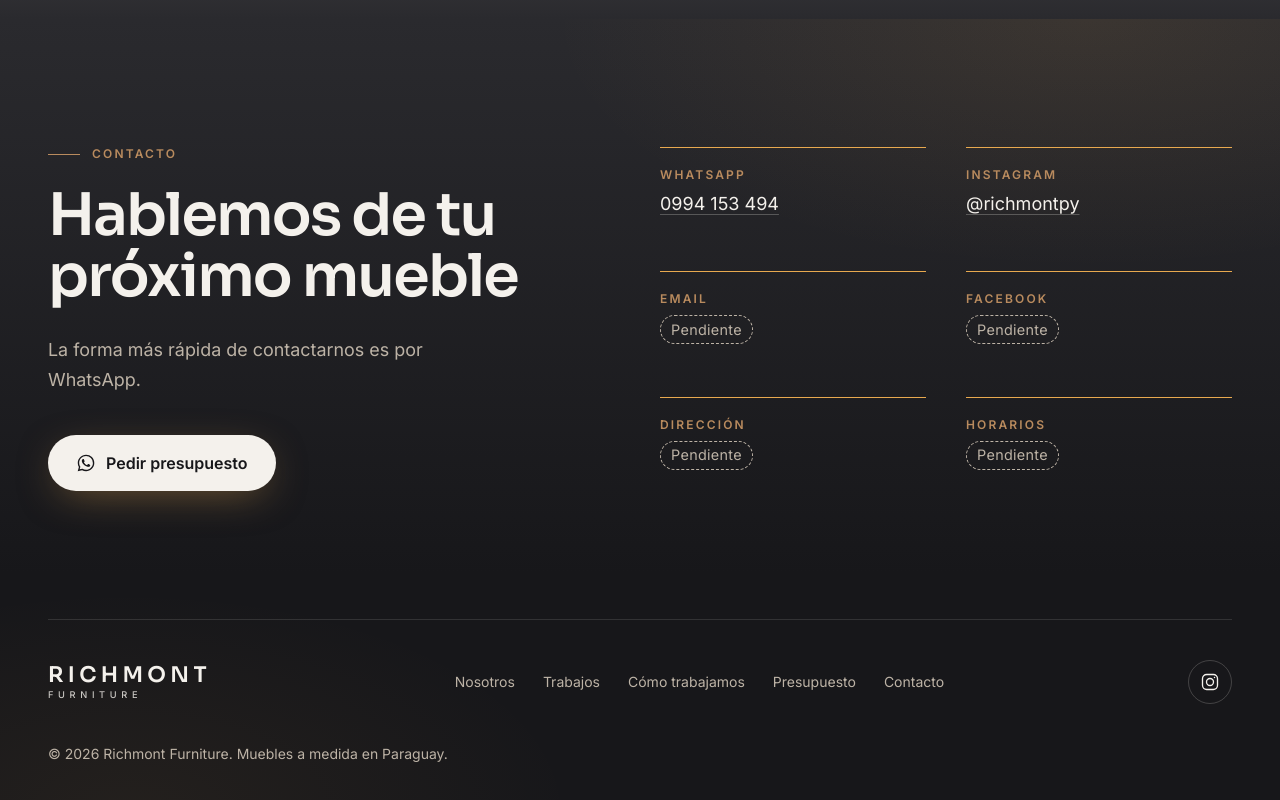
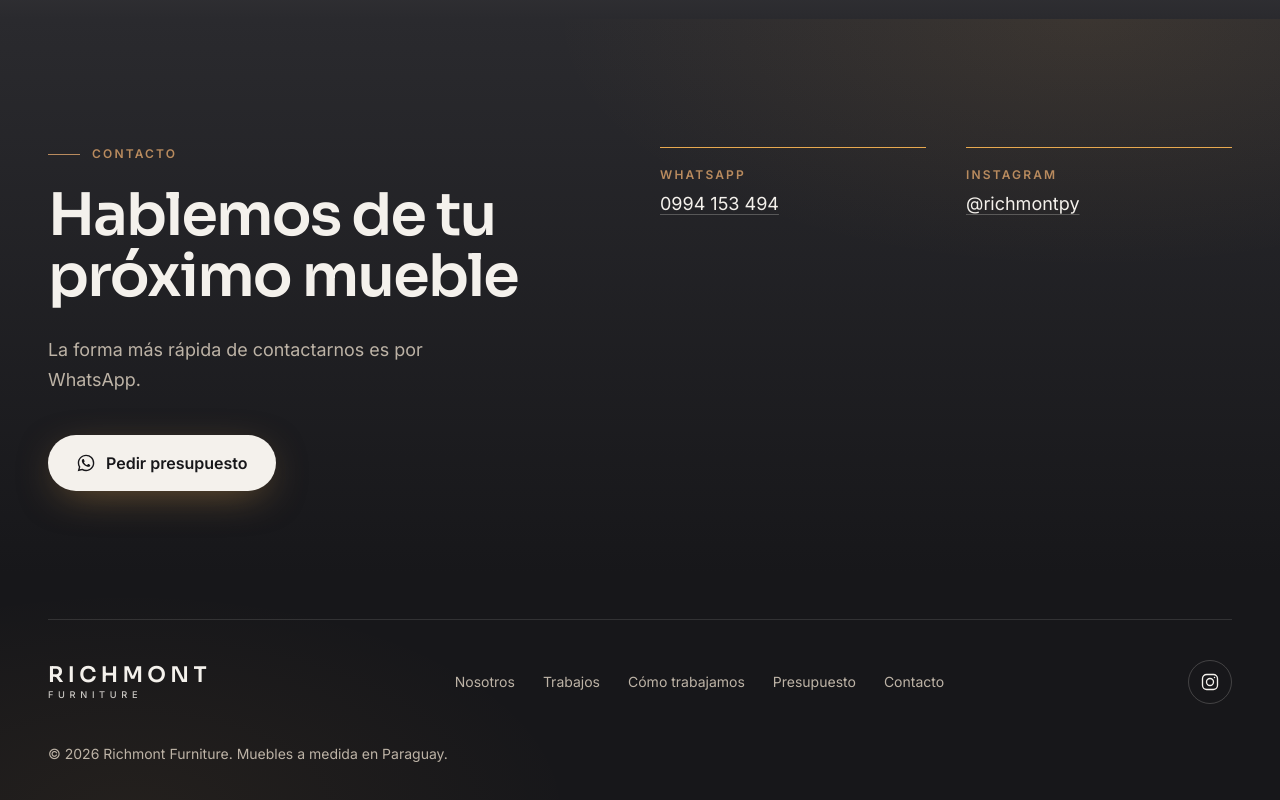
Before and after one commit to KratosNub777/RICHMONT, a Next.js app: page / in a window 1280 px wide. Shown: the part 7536-8336 px from the top of the page. Built offline with nearby package versions, Linux system fonts and the light colour scheme; no server answers.

Commit message:
Ocultar los datos de contacto sin información

```diff
--- a/components/Contacto.tsx
+++ b/components/Contacto.tsx
@@ -1,7 +1,7 @@
 import { contacto, contactoTextos, hero, linkInstagram, linkWhatsapp, marca, navegacion } from "@/data/sitio";
 import { Magnetico, Revelar, TituloRevelado } from "./movimiento";
 import LineaQueSeDibuja from "./LineaQueSeDibuja";
-import { Etiqueta, IconoInstagram, IconoWhatsapp, Logo, Marcador } from "./ui";
+import { Etiqueta, IconoInstagram, IconoWhatsapp, Logo } from "./ui";
 
 type Dato = { titulo: string; valor: string | null; href?: string; externo?: boolean };
 
@@ -14,6 +14,7 @@ export default function Contacto() {
     { titulo: "Dirección", valor: [contacto.direccion, contacto.ciudad].filter(Boolean).join(", ") || null },
     { titulo: "Horarios", valor: contacto.horarios },
   ];
+  const datosDisponibles = datos.filter((dato) => dato.valor?.trim());
 
   return (
     <footer id="contacto" aria-labelledby="titulo-contacto" className="fondo-oscuro relative text-hueso">
@@ -45,18 +46,14 @@ export default function Contacto() {
             </Revelar>
           </div>
 
-          <ul className="grid gap-x-10 gap-y-8 sm:grid-cols-2 lg:col-span-6">
-            {datos.map((d, i) => (
+          <ul className="grid content-start gap-x-10 gap-y-8 sm:grid-cols-2 lg:col-span-6">
+            {datosDisponibles.map((d, i) => (
               <li key={d.titulo}>
               <Revelar retraso={(i % 2) * 0.08}>
                 <LineaQueSeDibuja oscuro retraso={(i % 2) * 0.08} />
                 <p className="mt-5 text-etiqueta font-semibold uppercase text-roble">{d.titulo}</p>
                 <p className="mt-2 text-lg">
-                  {d.valor === null ? (
-                    <span className="text-greige">
-                      <Marcador />
-                    </span>
-                  ) : d.href ? (
+                  {d.href ? (
                     <a
                       href={d.href}
                       {...(d.externo ? { target: "_blank", rel: "noopener noreferrer" } : {})}
```
